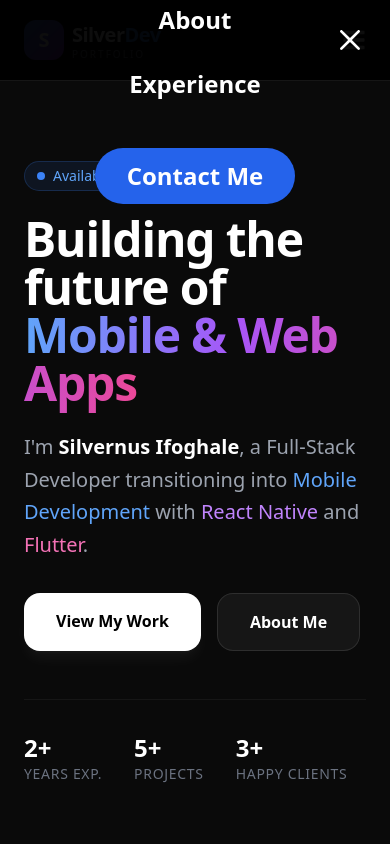
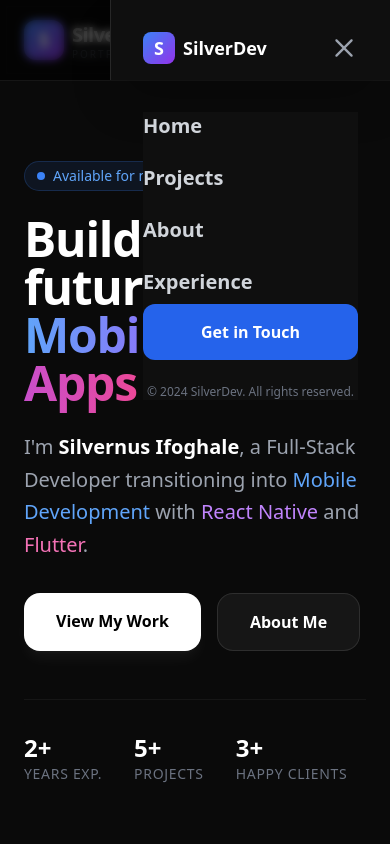
Before and after one commit to SilvernusIfoghale/silvernus-portfolio, a React (Vite) app: page / in a window 390 px wide. Both pictures are taken after a click on the icon 354 px from the left and 40 px from the top of the page. Shown: the top 844 px of the page. Built offline with nearby package versions, Linux system fonts and the light colour scheme.

Commit message:
Silvernus Portfolio

```diff
--- a/src/component/NavBar.jsx
+++ b/src/component/NavBar.jsx
@@ -1,73 +1,131 @@
-import React, { useState } from "react";
+import React, { useState, useEffect } from "react";
 import { CgClose } from "react-icons/cg";
 import { FaBars } from "react-icons/fa";
 
 export default function NavBar() {
   const [mobileNav, setMobileNav] = useState(false);
+
+  // Prevent scrolling when mobile nav is open
+  useEffect(() => {
+    if (mobileNav) {
+      document.body.style.overflow = "hidden";
+    } else {
+      document.body.style.overflow = "unset";
+    }
+  }, [mobileNav]);
+
+  const navLinks = [
+    { name: "Home", href: "#" },
+    { name: "Projects", href: "#project" },
+    { name: "About", href: "#about" },
+    { name: "Experience", href: "#experience" },
+  ];
+
   return (
-    <div className="flex items-center justify-between py-5 sticky top-0 bg-[#0a0a0a]/80 backdrop-blur-md z-50 px-6 sm:px-12 border-b border-white/5">
-      <div className="flex items-center gap-2 group cursor-pointer">
-        <div className="w-10 h-10 bg-gradient-to-br from-blue-500 to-purple-600 rounded-xl flex items-center justify-center group-hover:rotate-12 transition-transform duration-300">
-          <span className="text-white font-bold text-xl">S</span>
+    <nav className="flex items-center justify-between py-5 sticky top-0 bg-[#0a0a0a]/80 backdrop-blur-md z-50 px-6 sm:px-12 border-b border-white/5">
+      {/* Logo */}
+      <div className="flex items-center gap-2 cursor-pointer group">
+        <div className="flex items-center justify-center w-10 h-10 transition-transform duration-300 bg-gradient-to-br from-blue-500 to-purple-600 rounded-xl group-hover:rotate-12">
+          <span className="text-xl font-bold text-white">S</span>
         </div>
         <div className="flex flex-col leading-none">
-          <span className="text-white font-bold text-xl tracking-tight">Silver<span className="text-blue-500">Dev</span></span>
-          <span className="text-[10px] text-gray-500 font-medium tracking-[0.2em] uppercase">Portfolio</span>
+          <span className="text-xl font-bold tracking-tight text-white">
+            Silver<span className="text-blue-500">Dev</span>
+          </span>
+          <span className="text-[10px] text-gray-500 font-medium tracking-[0.2em] uppercase">
+            Portfolio
+          </span>
         </div>
       </div>
-      <div>
-        <ul className="hidden md:flex items-center gap-8 text-sm font-medium text-gray-400">
-          <a href="#" className="hover:text-white transition-colors duration-200">
-            <li>Home</li>
+
+      {/* Desktop Nav */}
+      <ul className="items-center hidden gap-8 text-sm font-medium text-gray-400 md:flex">
+        {navLinks.map((link) => (
+          <li key={link.name}>
+            <a
+              href={link.href}
+              className="transition-colors duration-200 hover:text-white"
+            >
+              {link.name}
             </a>
-          <a href="#project" className="hover:text-white transition-colors duration-200">
-            <li>Projects</li>
+          </li>
+        ))}
+        <li>
+          <a
+            href="mailto:silvernusifoghale@gmail.com"
+            className="px-5 py-2 text-black transition-all duration-300 bg-white rounded-full hover:bg-blue-500 hover:text-white"
+          >
+            Contact
           </a>
-          <a href="#about" className="hover:text-white transition-colors duration-200">
-            <li>About</li>
-          </a>
-          <a href="#experience" className="hover:text-white transition-colors duration-200">
-            <li>Experience</li>
-          </a>
-          <a href="mailto:silvernusifoghale@gmail.com" className="bg-white text-black px-5 py-2 rounded-full hover:bg-blue-500 hover:text-white transition-all duration-300">
-            <li>Contact</li>
-          </a>
+        </li>
       </ul>
+
+      {/* Mobile Menu Toggle */}
       <div className="md:hidden">
         <FaBars
           onClick={() => setMobileNav(true)}
           size={24}
-            className="text-white cursor-pointer hover:text-blue-500 transition-colors"
+          className="text-white transition-colors cursor-pointer hover:text-blue-500"
         />
       </div>
 
-        {mobileNav && (
-          <div className="fixed inset-0 bg-black/95 z-[60] flex flex-col items-center justify-center animate-in fade-in duration-300">
+      {/* Mobile Nav Overlay */}
+      <div
+        className={`fixed inset-0 bg-black/60 backdrop-blur-sm z-[60] transition-opacity duration-300 md:hidden ${
+          mobileNav ? "opacity-100 pointer-events-auto" : "opacity-0 pointer-events-none"
+        }`}
+        onClick={() => setMobileNav(false)}
+      />
+
+      {/* Mobile Nav Drawer */}
+      <div
+        className={`fixed top-0 right-0 h-full w-[280px] bg-[#0f0f0f] z-[70] shadow-2xl transform transition-transform duration-300 ease-in-out md:hidden ${
+          mobileNav ? "translate-x-0" : "translate-x-full"
+        } border-l border-white/10`}
+      >
+        <div className="flex flex-col h-full p-8 ">
+          <div className="flex items-center justify-between mb-12">
+            <div className="flex items-center gap-2">
+              <div className="flex items-center justify-center w-8 h-8 rounded-lg bg-gradient-to-br from-blue-500 to-purple-600">
+                <span className="text-lg font-bold text-white">S</span>
+              </div>
+              <span className="text-lg font-bold text-white">SilverDev</span>
+            </div>
             <CgClose
               onClick={() => setMobileNav(false)}
-              size={32}
-              className="absolute top-6 right-6 text-white cursor-pointer hover:rotate-90 transition-transform duration-300"
+              size={28}
+              className="text-gray-400 transition-colors cursor-pointer hover:text-white"
             />
-            <ul className="flex flex-col items-center gap-8 text-2xl font-bold text-white">
-              <a href="#" onClick={() => setMobileNav(false)} className="hover:text-blue-500 transition-colors">
-                <li>Home</li>
+          </div>
+
+          <ul className="flex flex-col gap-6 bg-[#0f0f0f]">
+            {navLinks.map((link) => (
+              <li key={link.name}>
+                <a
+                  href={link.href}
+                  onClick={() => setMobileNav(false)}
+                  className="block text-xl font-semibold text-gray-300 transition-colors hover:text-blue-500"
+                >
+                  {link.name}
                 </a>
-              <a href="#project" onClick={() => setMobileNav(false)} className="hover:text-blue-500 transition-colors">
-                <li>Projects</li>
+              </li>
+            ))}
+          </ul>
+
+          <div className="pt-2 bg-[#0f0f0f]">
+            <a
+              href="mailto:silvernusifoghale@gmail.com"
+              onClick={() => setMobileNav(false)}
+              className="block w-full py-4 font-bold text-center text-white transition-colors bg-blue-600 rounded-xl hover:bg-blue-700"
+            >
+              Get in Touch
             </a>
-              <a href="#about" onClick={() => setMobileNav(false)} className="hover:text-blue-500 transition-colors">
-                <li>About</li>
-              </a>
-              <a href="#experience" onClick={() => setMobileNav(false)} className="hover:text-blue-500 transition-colors">
-                <li>Experience</li>
-              </a>
-              <a href="mailto:silvernusifoghale@gmail.com" onClick={() => setMobileNav(false)} className="mt-4 bg-blue-600 px-8 py-3 rounded-full">
-                <li>Contact Me</li>
-              </a>
-            </ul>
-          </div>
-        )}
+            <p className="mt-6 text-xs text-center text-gray-500">
+              © 2024 SilverDev. All rights reserved.
+            </p>
           </div>
         </div>
+      </div>
+    </nav>
   );
 }
--- a/src/component/Technologies.jsx
+++ b/src/component/Technologies.jsx
@@ -1,7 +1,8 @@
 import {
   SiHtml5, SiCss3, SiJavascript, SiTypescript,
   SiReact, SiNextdotjs, SiTailwindcss, SiNodedotjs,
-  SiGit, SiGithub, SiFlutter, SiDart, SiFirebase
+  SiGit, SiGithub, SiFlutter, SiDart, SiFirebase,
+  SiMongodb, SiSass, SiFramer, SiBootstrap, SiShadcnui
 } from "react-icons/si";
 import { Bounce } from "react-awesome-reveal";
 
@@ -14,6 +15,11 @@ const techStack = [
   { name: "JavaScript", icon: SiJavascript, color: "text-[#F7DF1E]" },
   { name: "Tailwind CSS", icon: SiTailwindcss, color: "text-[#06B6D4]" },
   { name: "Node.js", icon: SiNodedotjs, color: "text-[#339933]" },
+  { name: "MongoDB", icon: SiMongodb, color: "text-[#47A248]" },
+  { name: "Sass/SCSS", icon: SiSass, color: "text-[#CC6699]" },
+  { name: "Framer Motion", icon: SiFramer, color: "text-white" },
+  { name: "Bootstrap", icon: SiBootstrap, color: "text-[#7952B3]" },
+  { name: "Shadcn/UI", icon: SiShadcnui, color: "text-white" },
   { name: "Dart", icon: SiDart, color: "text-[#0175C2]" },
   { name: "Firebase", icon: SiFirebase, color: "text-[#FFCA28]" },
   { name: "Git", icon: SiGit, color: "text-[#F05032]" },
```
Also changed, not shown: jsconfig.json (added, +8 -0 lines). Lines whose indentation alone changed are shown as unchanged.
